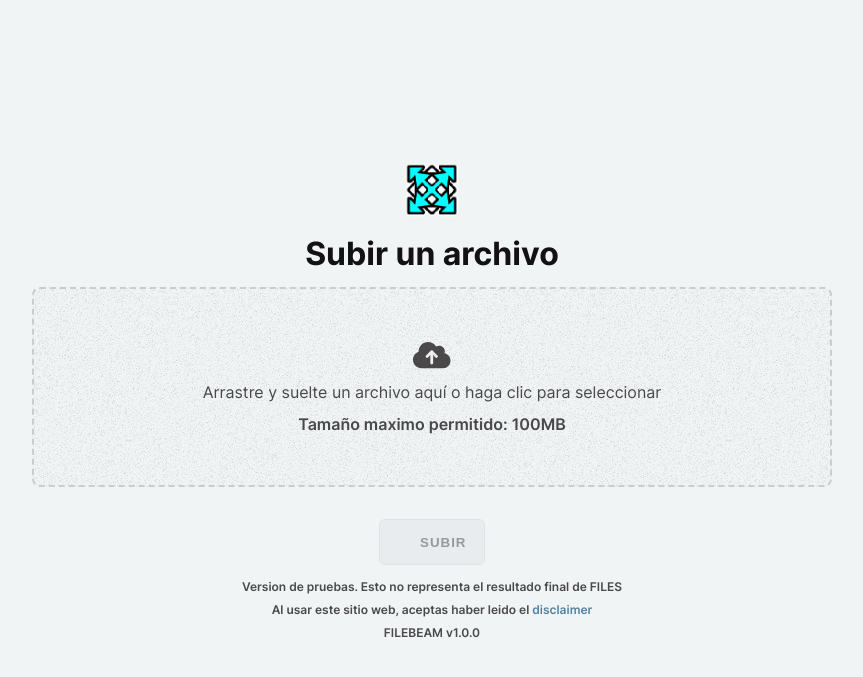
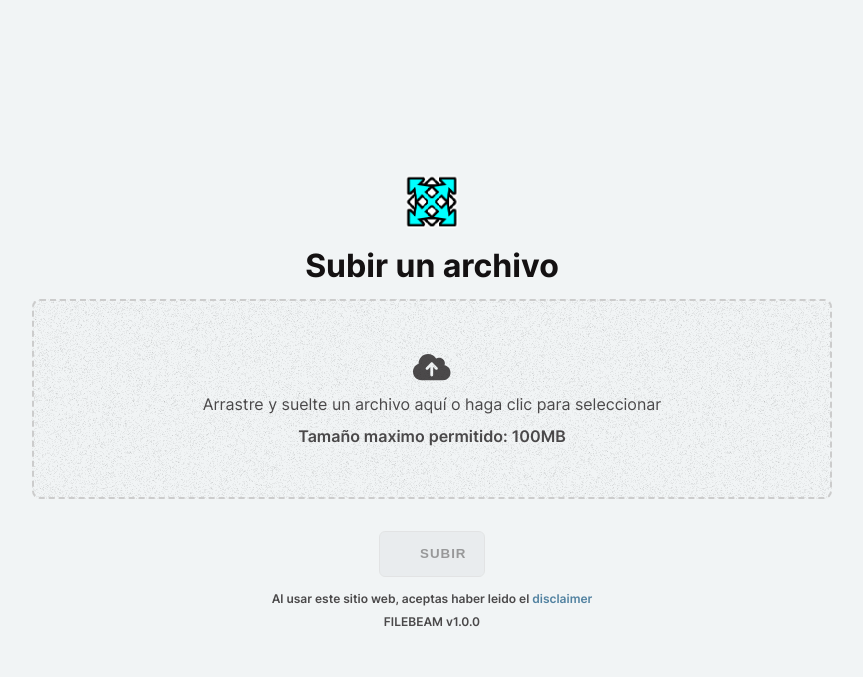
Before and after one commit to jorge-603/filebeam-legacy, a PHP site: page /files/ in a window 1280 px wide. Shown: the top 677 px of the page, without its empty margins (208-1071 px from the left). Run offline with PHP 8.4, Linux system fonts and the light colour scheme; some web fonts are replaced.

Commit message:
cambios menores

```diff
--- a/index.php
+++ b/index.php
@@ -44,7 +44,6 @@
 		</button>
 	</form>
 	<div class="disclaimer">
-		<p class="secondary">Version de pruebas. Esto no representa el resultado final de FILES</p>
 		<p class="secondary">Al usar este sitio web, aceptas haber leido el <a href="disclaimer.html">disclaimer</a></p>
 		<p class="secondary">FILEBEAM v1.0.0</p>
 	</div>
```
